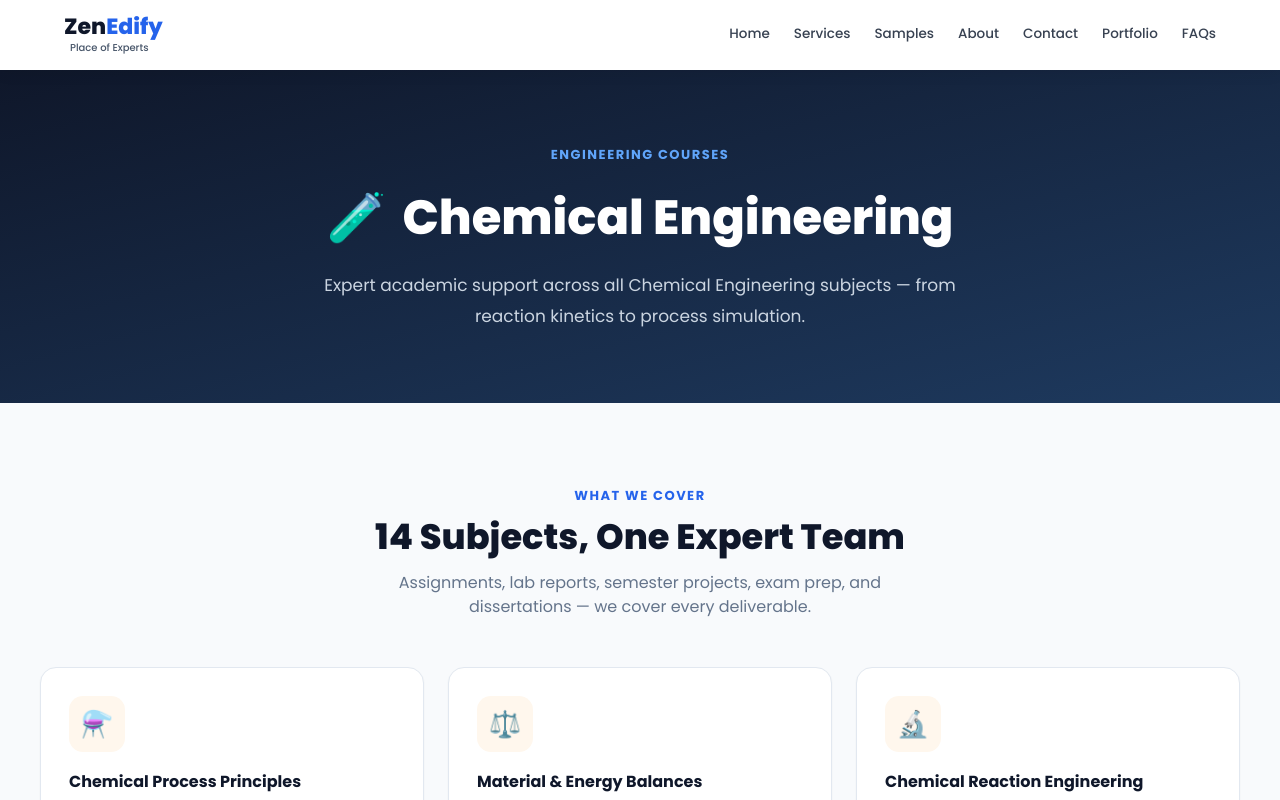
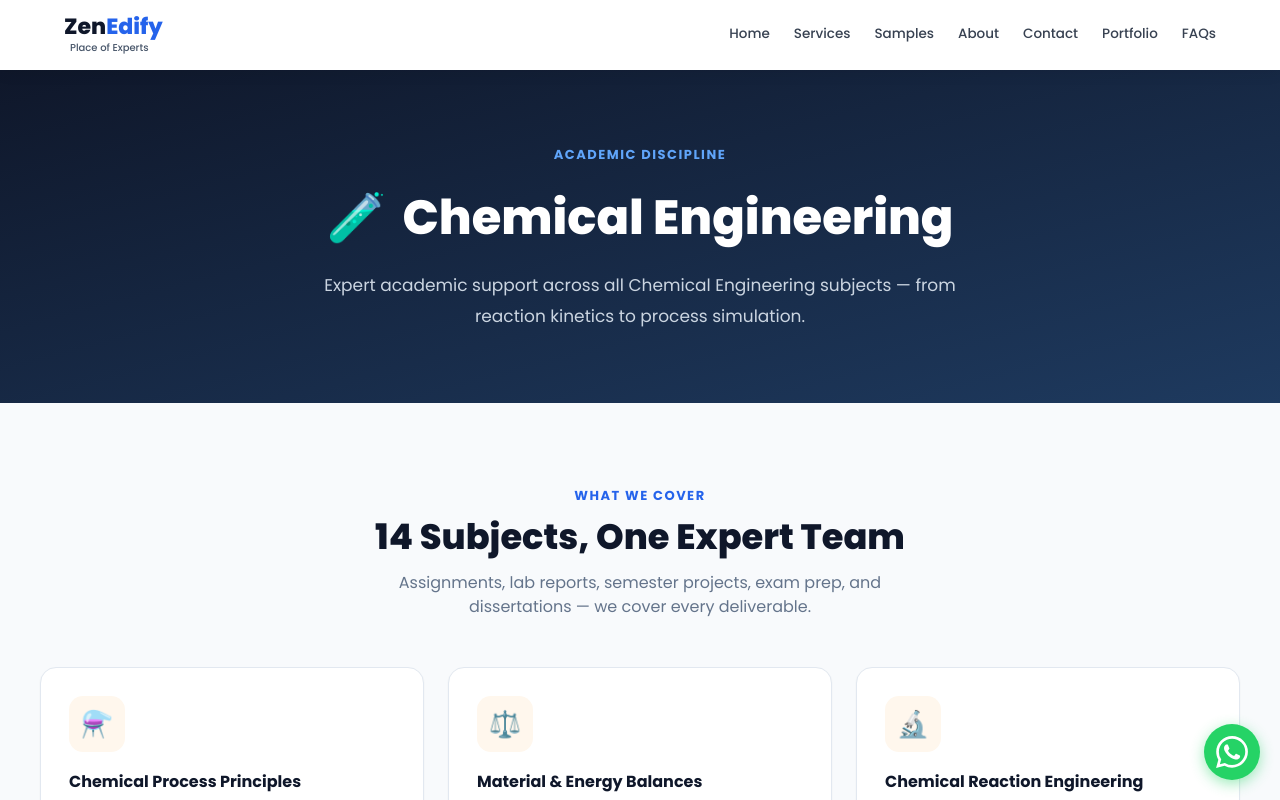
Before and after one commit to muhammadsubtain-me/zenedify, a Next.js app: page /chemical-engineering in a window 1280 px wide. Shown: the top 800 px of the page. Built offline with nearby package versions, Linux system fonts and the light colour scheme.

Commit message:
add whatsapp button

```diff
--- a/app/chemical-engineering/page.js
+++ b/app/chemical-engineering/page.js
@@ -39,7 +39,7 @@
     <div>
       <section className="bg-gradient-to-br from-slate-900 to-[#1e3a5f] py-16 sm:py-[72px] px-4 sm:px-6 text-center">
         <div className="max-w-[700px] mx-auto">
-          <span className="text-blue-400 font-bold text-[13px] uppercase tracking-[1.5px]">Engineering Courses</span>
+          <span className="text-blue-400 font-bold text-[13px] uppercase tracking-[1.5px]">Academic Discipline</span>
           <div className="flex items-center justify-center gap-4 my-4 flex-wrap">
             <span className="text-[40px] sm:text-[48px]">🧪</span>
             <h1 className="font-extrabold text-white text-[1.8rem] sm:text-[3rem] leading-tight text-center">
--- a/app/computer-science/page.js
+++ b/app/computer-science/page.js
@@ -40,7 +40,7 @@
     <div>
       <section className="bg-gradient-to-br from-slate-900 to-[#1e3a5f] py-16 sm:py-[72px] px-4 sm:px-6 text-center">
         <div className="max-w-[700px] mx-auto">
-          <span className="text-blue-400 font-bold text-[13px] uppercase tracking-[1.5px]">Engineering Courses</span>
+          <span className="text-blue-400 font-bold text-[13px] uppercase tracking-[1.5px]">Academic Discipline</span>
           <div className="flex items-center justify-center gap-4 my-4 flex-wrap">
             <span className="text-[40px] sm:text-[48px]">💻</span>
             <h1 className="font-extrabold text-white text-[1.8rem] sm:text-[3rem] leading-tight text-center">
--- a/app/electrical-engineering/page.js
+++ b/app/electrical-engineering/page.js
@@ -39,7 +39,7 @@
     <div>
       <section className="bg-gradient-to-br from-slate-900 to-[#1e3a5f] py-16 sm:py-[72px] px-4 sm:px-6 text-center">
         <div className="max-w-[700px] mx-auto">
-          <span className="text-blue-400 font-bold text-[13px] uppercase tracking-[1.5px]">Engineering Courses</span>
+          <span className="text-blue-400 font-bold text-[13px] uppercase tracking-[1.5px]">Academic Discipline</span>
           <div className="flex items-center justify-center gap-4 my-4 flex-wrap">
             <span className="text-[40px] sm:text-[48px]">⚡</span>
             <h1 className="font-extrabold text-white text-[1.8rem] sm:text-[3rem] leading-tight text-center">
--- a/app/layout.js
+++ b/app/layout.js
@@ -2,6 +2,8 @@
 import './globals.css';
 import Navbar from '../components/Navbar';
 import Footer from '../components/Footer';
+import WhatsAppButton from '../components/WhatsAppButton';
+import ScrollToTopButton from '../components/ScrollToTopButton';
 
 const poppins = Poppins({
   subsets: ['latin'],
@@ -45,6 +47,8 @@
         <Navbar />
         <main className="flex-1">{children}</main>
         <Footer />
+        <ScrollToTopButton />
+        <WhatsAppButton />
       </body>
     </html>
   );
--- a/app/mechanical-engineering/page.js
+++ b/app/mechanical-engineering/page.js
@@ -42,7 +42,7 @@
       {/* Hero */}
       <section className="bg-gradient-to-br from-slate-900 to-[#1e3a5f] py-16 sm:py-[72px] px-4 sm:px-6 text-center">
         <div className="max-w-[700px] mx-auto">
-          <span className="text-blue-400 font-bold text-[13px] uppercase tracking-[1.5px]">Engineering Courses</span>
+          <span className="text-blue-400 font-bold text-[13px] uppercase tracking-[1.5px]">Academic Discipline</span>
           <div className="flex items-center justify-center gap-4 my-4 flex-wrap">
             <span className="text-[40px] sm:text-[48px]">⚙️</span>
             <h1 className="font-extrabold text-white text-[1.8rem] sm:text-[3rem] leading-tight text-center">
--- /dev/null
+++ b/components/ScrollToTopButton.js
@@ -0,0 +1,37 @@
+'use client';
+
+import { useEffect, useState } from 'react';
+import { ArrowUp } from 'lucide-react';
+
+const SHOW_AFTER_PX = 320;
+
+export default function ScrollToTopButton() {
+  const [visible, setVisible] = useState(false);
+
+  useEffect(() => {
+    const update = () => setVisible(window.scrollY > SHOW_AFTER_PX);
+    const raf = requestAnimationFrame(update);
+    window.addEventListener('scroll', update, { passive: true });
+    return () => {
+      cancelAnimationFrame(raf);
+      window.removeEventListener('scroll', update);
+    };
+  }, []);
+
+  const scrollToTop = () => {
+    window.scrollTo({ top: 0, behavior: 'smooth' });
+  };
+
+  if (!visible) return null;
+
+  return (
+    <button
+      type="button"
+      onClick={scrollToTop}
+      className="fixed bottom-[5.5rem] right-5 z-[250] flex h-12 w-12 items-center justify-center rounded-full border border-slate-200 bg-white text-slate-700 shadow-[0_4px_14px_rgba(15,23,42,0.12)] transition-[transform,box-shadow,opacity] hover:scale-105 hover:bg-slate-50 hover:shadow-[0_6px_20px_rgba(15,23,42,0.14)] focus-visible:outline focus-visible:outline-2 focus-visible:outline-offset-2 focus-visible:outline-blue-600 motion-safe:animate-in motion-safe:fade-in motion-safe:zoom-in-50 motion-safe:duration-200"
+      aria-label="Back to top"
+    >
+      <ArrowUp className="h-5 w-5" strokeWidth={2.5} aria-hidden />
+    </button>
+  );
+}
--- /dev/null
+++ b/components/WhatsAppButton.js
@@ -0,0 +1,21 @@
+export default function WhatsAppButton() {
+  return (
+    <a
+      href="https://wa.me/923042335382"
+      target="_blank"
+      rel="noopener noreferrer"
+      className="fixed bottom-5 right-5 z-[250] flex h-14 w-14 items-center justify-center rounded-full bg-[#25D366] text-white shadow-[0_4px_14px_rgba(37,211,102,0.45)] transition-transform hover:scale-105 hover:shadow-[0_6px_20px_rgba(37,211,102,0.55)] focus-visible:outline focus-visible:outline-2 focus-visible:outline-offset-2 focus-visible:outline-[#25D366]"
+      aria-label="Chat with ZenEdify on WhatsApp"
+    >
+      <svg
+        xmlns="http://www.w3.org/2000/svg"
+        viewBox="0 0 24 24"
+        fill="currentColor"
+        className="h-8 w-8"
+        aria-hidden
+      >
+        <path d="M17.472 14.382c-.297-.149-1.758-.867-2.03-.967-.273-.099-.471-.148-.67.15-.197.297-.767.966-.94 1.164-.173.199-.347.223-.644.075-.297-.15-1.255-.463-2.39-1.475-.883-.788-1.48-1.761-1.653-2.059-.173-.297-.018-.458.13-.606.134-.133.298-.347.446-.52.149-.174.198-.298.298-.497.099-.198.05-.371-.025-.52-.075-.149-.669-1.612-.916-2.207-.242-.579-.487-.5-.669-.51-.173-.008-.371-.01-.57-.01-.198 0-.52.074-.792.372-.272.297-1.04 1.016-1.04 2.479 0 1.462 1.065 2.875 1.213 3.074.149.198 2.096 3.2 5.077 4.487.709.306 1.262.489 1.694.625.712.227 1.36.195 1.871.118.571-.085 1.758-.719 2.006-1.413.248-.694.248-1.289.173-1.413-.074-.124-.272-.198-.57-.347m-5.421 7.403h-.004a9.87 9.87 0 01-5.031-1.378l-.361-.214-3.741.982.998-3.648-.235-.374a9.86 9.86 0 01-1.51-5.26c.001-5.45 4.436-9.884 9.888-9.884 2.64 0 5.122 1.03 6.988 2.898a9.825 9.825 0 012.893 6.994c-.003 5.45-4.435 9.884-9.885 9.884m8.413-18.297A11.815 11.815 0 0012.05 0C5.495 0 .16 5.335.157 11.892c0 2.096.547 4.142 1.588 5.945L.057 24l6.305-1.654a11.882 11.882 0 005.683 1.448h.005c6.554 0 11.89-5.335 11.893-11.893a11.821 11.821 0 00-3.48-8.413z" />
+      </svg>
+    </a>
+  );
+}
--- a/next.config.js
+++ b/next.config.js
@@ -2,6 +2,9 @@
 const nextConfig = {
   // Enable React strict mode for catching potential issues
   reactStrictMode: true,
+
+  // Hide the default bottom-left dev route indicator (replaced by site UI)
+  devIndicators: false,
 
   // Image optimization — allow the default public folder
   images: {
```
Also changed, not shown: eslint.config.mjs (added, +7 -0 lines), package.json (+8 -8 lines), .eslintrc.json (deleted), 1 other file (tests, documents, lock files or other folders).
